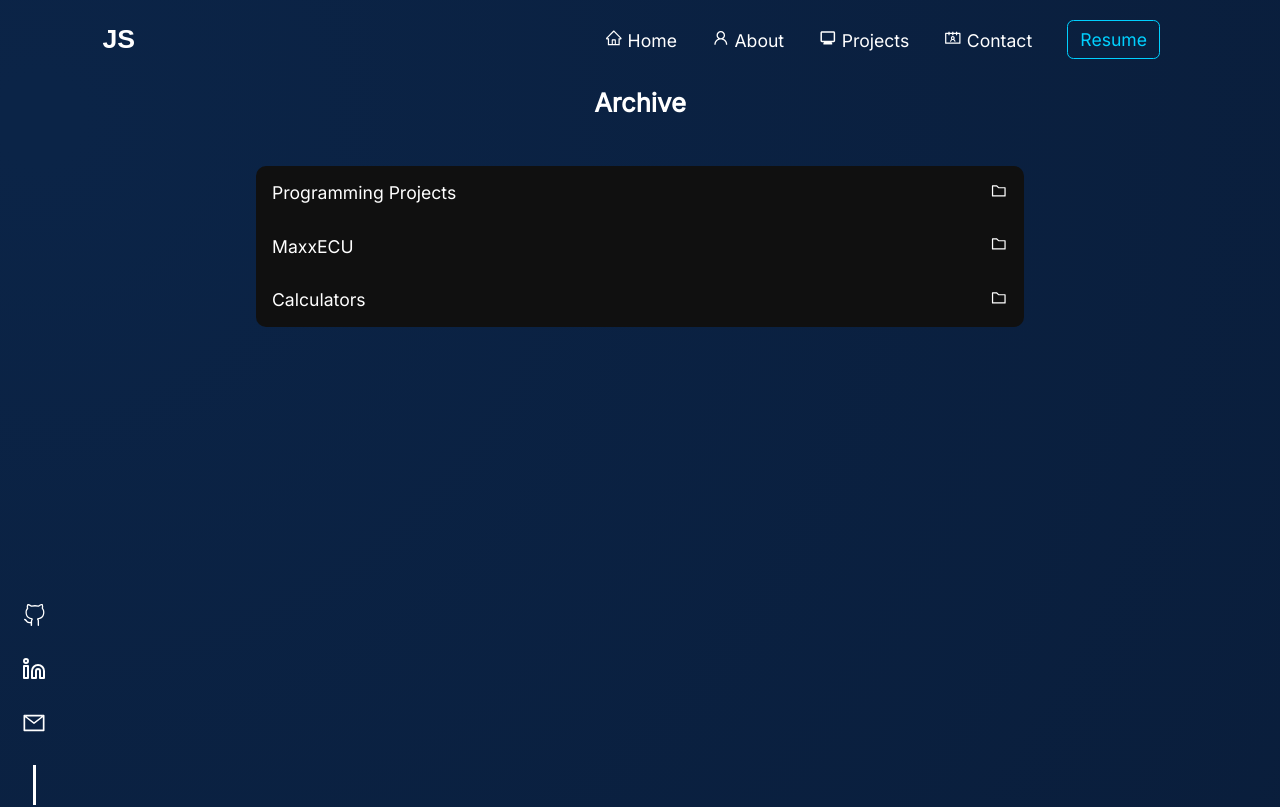
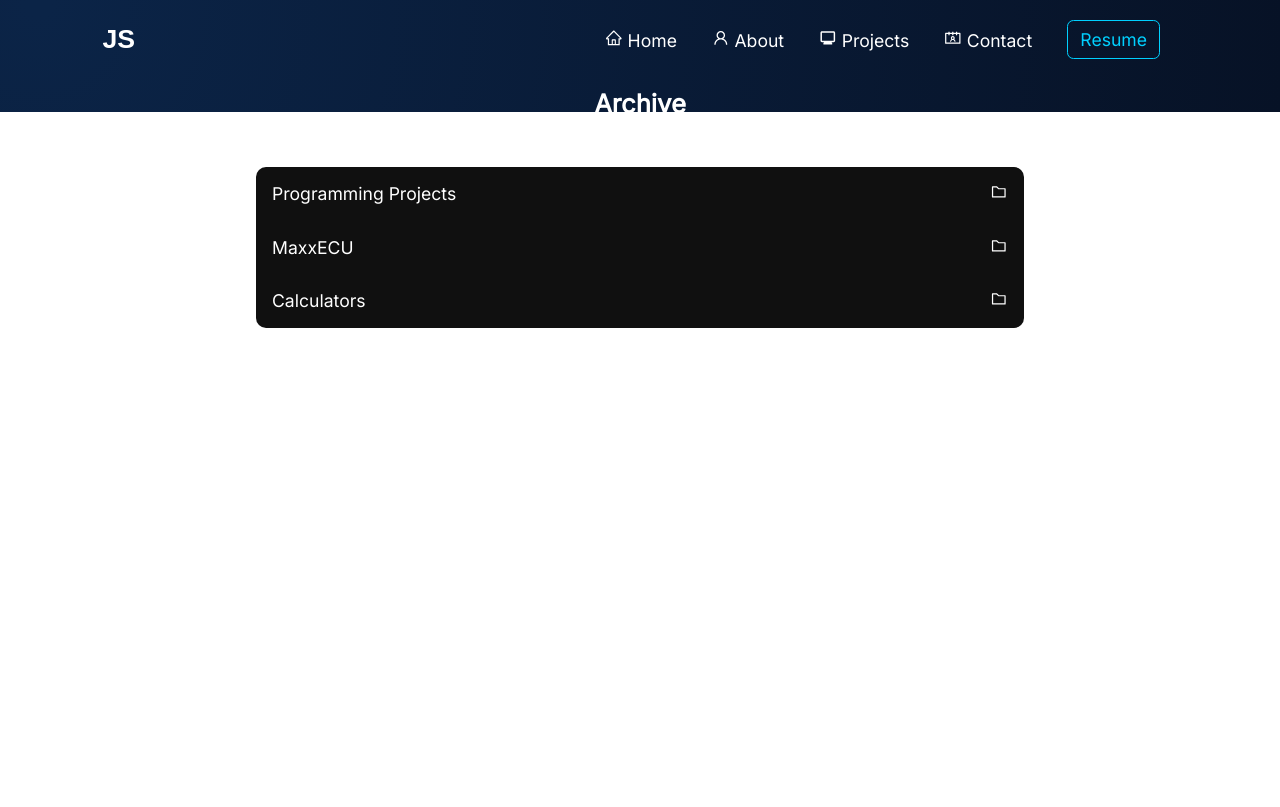
Before and after one commit to JSchoonbrood/Portfolio, a React (Create React App) app: page /archive in a window 1280 px wide. Shown: the top 807 px of the page. Built offline with nearby package versions, Linux system fonts and the light colour scheme.

Commit message:
Background fix

```diff
--- a/src/App.scss
+++ b/src/App.scss
@@ -13,12 +13,11 @@
   top: 0;
   left: 0;
   width: 100%;
-  height: 100vh;
+  height: fit-content;
   .layout {
     display: flex;
     flex-direction: column;
-    // overflow: auto;
-    height: 500vh;
+    height: 100%;
     width: 100%;
     &__navbar {
       width: 100%;
```
